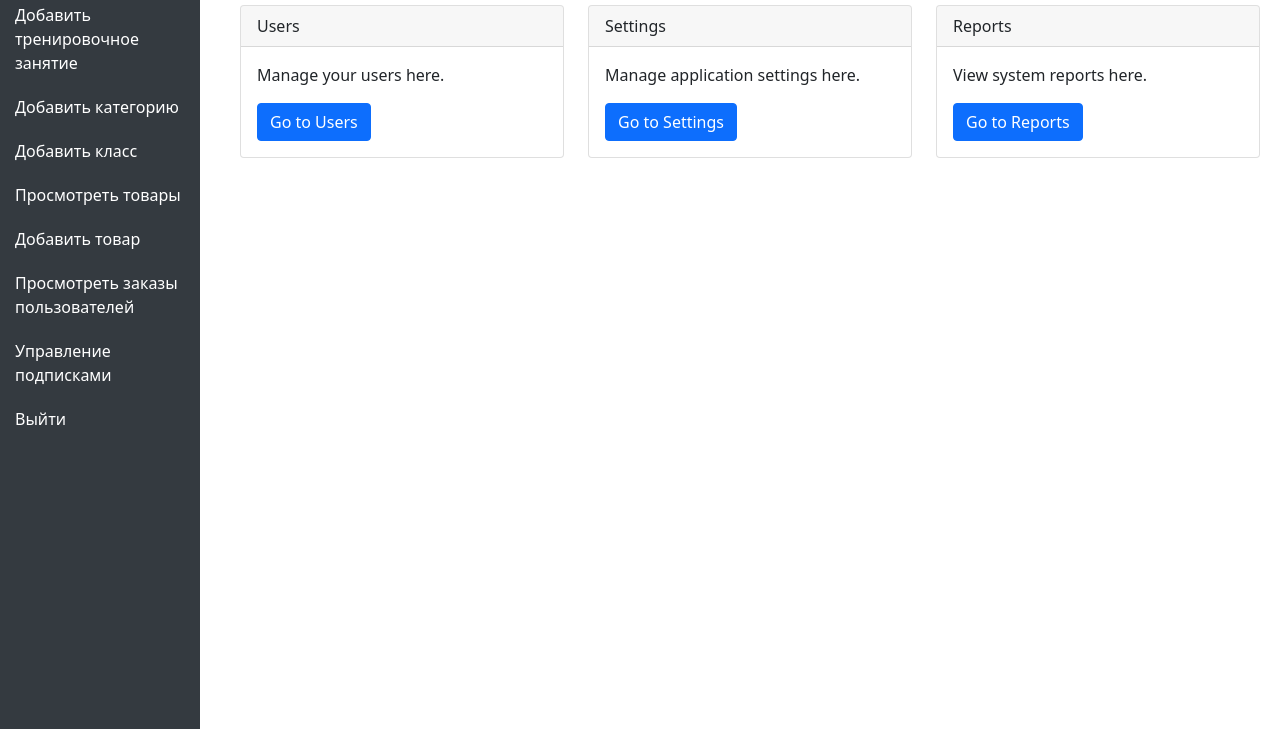
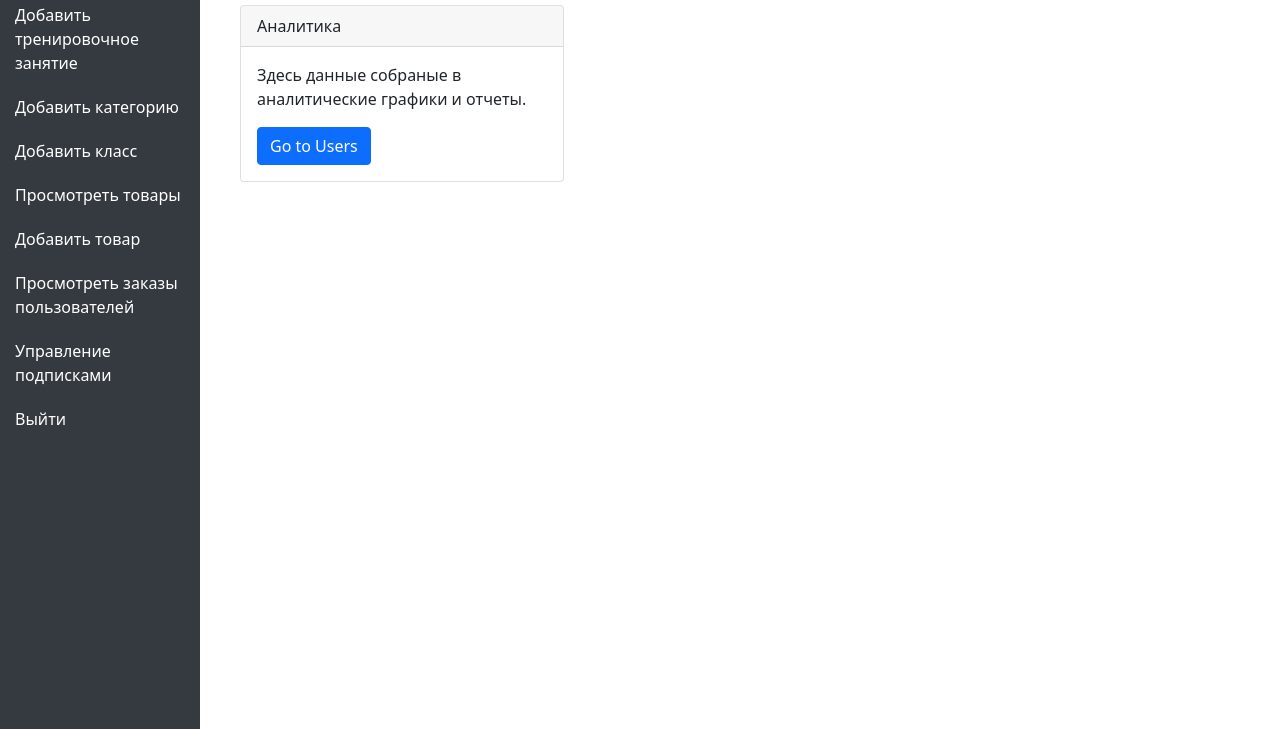
Before and after one commit to YoungZerg/fit_club, a Python web app: template templates/admin/admin_main.html in a window 1280 px wide. Shown: the part 71-800 px from the top of the page. Run offline with Jinja, Linux system fonts and the light colour scheme; the template is opened without the code that fills it, so the values that code supplies are empty.

Commit message:
ru rext fix

```diff
--- a/database/db.py
+++ b/database/db.py
@@ -6,12 +6,16 @@ from datetime import datetime
 from argon2.exceptions import VerifyMismatchError, InvalidHashError
 from dateutil.relativedelta import relativedelta
 from typing import List, Dict
+from os import environ
+
 
 dbname = "fit_club"
 user = "postgres"
 password = "Str0ngP@ssword"
 host = "192.168.1.150"
 port = "5432"
+
+
 
 logging.basicConfig(level=logging.INFO, format='%(asctime)s - %(levelname)s - %(message)s', filename='database_operations.log', filemode='a')
 
--- a/templates/admin/admin_login.html
+++ b/templates/admin/admin_login.html
@@ -31,7 +31,7 @@
                                 <label for="password" class="form-label">Пароль</label>
                                 <input type="password" class="form-control" id="password" name="password" required>
                             </div>
-                            <button type="submit" class="btn btn-primary w-100">Login</button>
+                            <button type="submit" class="btn btn-primary w-100">Войти</button>
                         </form>
                     </div>
                     <div class="card-footer text-center">
--- a/templates/admin/admin_main.html
+++ b/templates/admin/admin_main.html
@@ -37,28 +37,10 @@
         <div class="row">
             <div class="col-md-4">
                 <div class="card">
-                    <div class="card-header">Users</div>
+                    <div class="card-header">Аналитика</div>
                     <div class="card-body">
-                        <p>Manage your users here.</p>
-                        <a href="/admin/users" class="btn btn-primary">Go to Users</a>
-                    </div>
-                </div>
-            </div>
-            <div class="col-md-4">
-                <div class="card">
-                    <div class="card-header">Settings</div>
-                    <div class="card-body">
-                        <p>Manage application settings here.</p>
-                        <a href="/admin/settings" class="btn btn-primary">Go to Settings</a>
-                    </div>
-                </div>
-            </div>
-            <div class="col-md-4">
-                <div class="card">
-                    <div class="card-header">Reports</div>
-                    <div class="card-body">
-                        <p>View system reports here.</p>
-                        <a href="/admin/reports" class="btn btn-primary">Go to Reports</a>
+                        <p>Здесь данные собраные в аналитические графики и отчеты.</p>
+                        <a href="#" class="btn btn-primary">Go to Users</a>
                     </div>
                 </div>
             </div>
--- a/templates/admin/all_equipment.html
+++ b/templates/admin/all_equipment.html
@@ -26,8 +26,8 @@
             <h2>Товары</h2>
 
             <form class="d-flex mb-4" action="{{ url_for('admin.search_equipment') }}" method="GET">
-                <input class="form-control me-2" type="search" placeholder="Search by Product Name" aria-label="Search" name="search_string" required>
-                <button class="btn btn-outline-success" type="submit">Search</button>
+                <input class="form-control me-2" type="search" placeholder="Поиск по названию" aria-label="Search" name="search_string" required>
+                <button class="btn btn-outline-success" type="submit">Поиск</button>
             </form>
 
             <div class="row">
--- a/templates/admin/view_orders.html
+++ b/templates/admin/view_orders.html
@@ -30,8 +30,8 @@
 
             <!-- Search Bar -->
             <form class="d-flex mb-4" action="{{ url_for('admin.search_order') }}" method="GET">
-                <input class="form-control me-2" type="search" placeholder="Search by Customer Name" aria-label="Search" name="search_string" required>
-                <button class="btn btn-outline-success" type="submit">Search</button>
+                <input class="form-control me-2" type="search" placeholder="Поиск по имени" aria-label="Search" name="search_string" required>
+                <button class="btn btn-outline-success" type="submit">Поиск</button>
             </form>
 
             <div class="row">
--- a/templates/edit.html
+++ b/templates/edit.html
@@ -39,8 +39,8 @@
             <div class="mb-3">
                 <label for="sex" class="form-label">Пол</label>
                 <select class="form-control" id="sex" name="sex">
-                    <option value="Male" {% if user_info.sex == 'Мужской' %}selected{% endif %}>Мужской</option>
-                    <option value="Female" {% if user_info.sex == 'Female' %}selected{% endif %}>Женский</option>
+                    <option value="Мужской" {% if user_info.sex == 'Мужской' %}selected{% endif %}>Мужской</option>
+                    <option value="Женский" {% if user_info.sex == 'Женский' %}sыelected{% endif %}>Женский</option>
                 </select>
             </div>
             <div class="mb-3">
--- a/templates/header.html
+++ b/templates/header.html
@@ -56,11 +56,11 @@
                         </li>
                         {% if session['customer_id'] %}
                         <li class="nav-item">
-                            <a class="nav-link" href="/logout">Logout</a>
+                            <a class="nav-link" href="/logout">Выйти из аккаунта</a>
                         </li>
                         {% else %}
                         <li class="nav-item">
-                            <a class="nav-link" href="/signup">Login/Register</a>
+                            <a class="nav-link" href="/signup">Логин/Регистрация</a>
                         </li>
                         {% endif %}
                     </ul>
--- a/templates/login.html
+++ b/templates/login.html
@@ -23,12 +23,6 @@
                     <input class="input is-large" type="password" name="password" placeholder="Ваш пароль">
                 </div>
             </div>
-            <div class="field">
-                <label class="checkbox">
-                    <input type="checkbox" name="remember">
-                    Remember me
-                </label>
-            </div>
             <button class="button is-block is-info is-large is-fullwidth">Войти</button>
             <a href="/signup" style="color: blue;">Регистрация</a>
         </form>
--- a/templates/plans.html
+++ b/templates/plans.html
@@ -9,7 +9,6 @@
     <style>
         body {
             background-color: #f8f9fa;
-            padding: 20px;
         }
         .training-plans-container {
             display: flex;
--- a/templates/signup.html
+++ b/templates/signup.html
@@ -67,7 +67,7 @@
             </div>
 
             <button class="button is-block is-info is-large is-fullwidth">Зарегистрироваться</button>
-            <a href="/login" style="color: blue;">Логин</a>
+            <a href="/login" style="color: blue;">Уже есть аккаунт</a>
             <br>
             <a href="/" style="color: blue;">Главная страница</a>
         </form>
--- a/templates/trainer/trainer_main.html
+++ b/templates/trainer/trainer_main.html
@@ -46,7 +46,7 @@
                 <div class="card">
                     <div class="card-header">Расписание занятий</div>
                     <div class="card-body">
-                        <a href="{{ url_for('trainer.trainer_schedule') }}" class="btn btn-primary">View Full Schedule</a>
+                        <a href="{{ url_for('trainer.trainer_schedule') }}" class="btn btn-primary">Посмотреть расписание</a>
                     </div>
                 </div>
             </div>
```
Also changed, not shown: app/main.py (+49 -4 lines).
